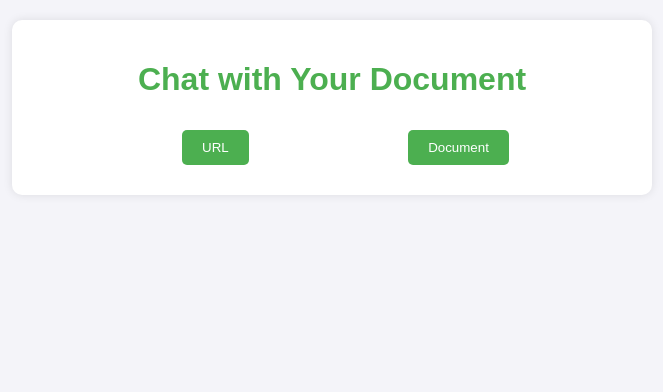
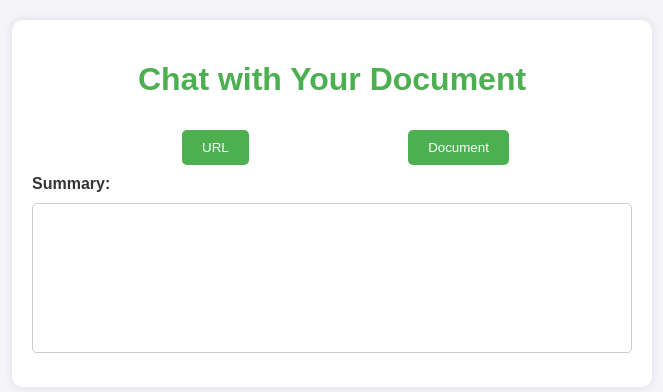
Before and after one commit to PrishaAnand04/Chat_With_Document, a Flask app: page / in a window 1280 px wide. Shown: the top 392 px of the page, without its empty margins (308-971 px from the left). Run offline with Flask 3, Linux system fonts and the light colour scheme.

Commit message:
Update front_end.html

```diff
--- a/templates/front_end.html
+++ b/templates/front_end.html
@@ -29,7 +29,7 @@
         </form>
         </div>
 
-        <div id="summaryOutput" class="hidden">
+        <div id="summaryOutput" >
             <label for="summary">Summary:</label><br>
             <textarea id="summary" readonly></textarea>
         </div>
```
